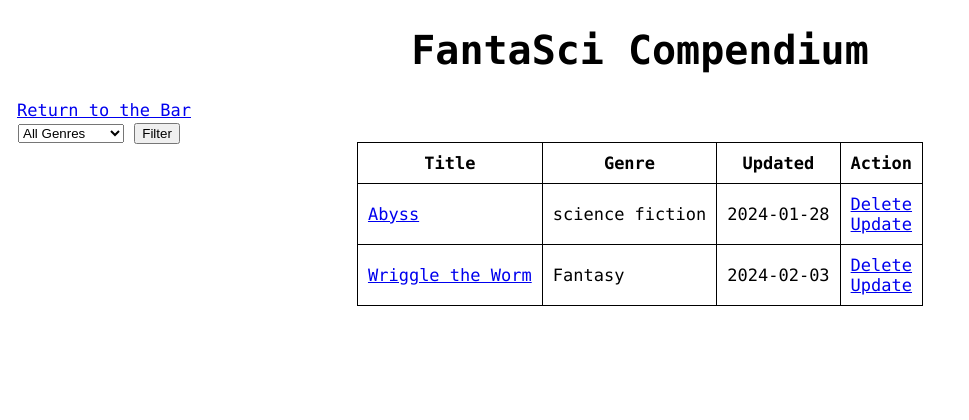
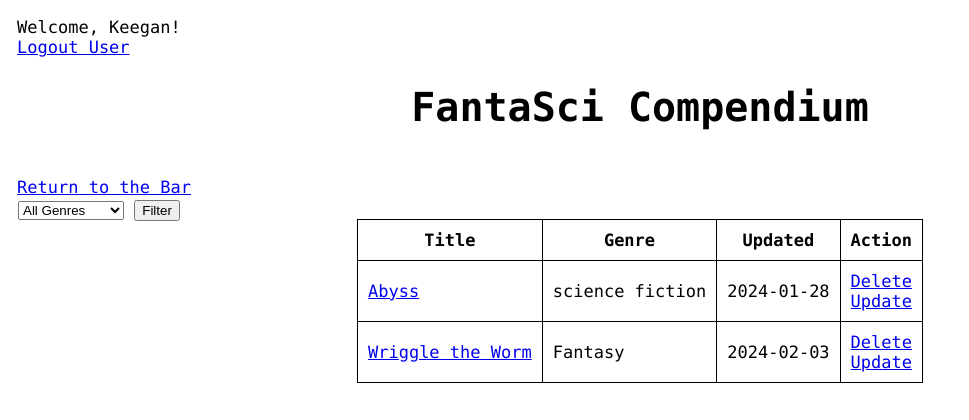
Before and after one commit to dbo-keeganpatton/fantasci, a Flask app: page /story_db/ in a window 1280 px wide. Shown: the top 420 px of the page, without its empty margins (0-969 px from the left). Run offline with Flask 3, Linux system fonts and the light colour scheme; a user stored in the database is signed in; parts of the project's set-up code (start-up, migrations or seed data) failed here and were passed over; some libraries are stand-ins or nearby versions.

Commit message:
Added Logout feature to HTML templates

```diff
--- a/main.py
+++ b/main.py
@@ -139,7 +139,7 @@ def index():
 
     else:
         stories = NewStory.query.order_by(NewStory.date_created).all()
-        return render_template('index.html', stories=stories)
+        return render_template('index.html', stories=stories, current_user=current_user)
 
 
 ###################################################
@@ -160,7 +160,7 @@ def story_db():
             stories = [story for story in stories if story.genre == select_genre]
 
 
-    return render_template('story_db.html', stories=stories, unique_genres=unique_genres)
+    return render_template('story_db.html', stories=stories, unique_genres=unique_genres, current_user=current_user)
 
 
 @app.route('/delete/<int:id>')
@@ -195,7 +195,7 @@ def update(id):
             "Something is wrong..."
 
     else:
-        return render_template('update.html', story=story)
+        return render_template('update.html', story=story, current_user=current_user)
 
 
 @app.route('/viewstory/<int:id>', methods=['GET'])
@@ -203,7 +203,7 @@ def view_story(id):
     '''Hyperlink to Select Story'''
 
     story = NewStory.query.get_or_404(id)
-    return render_template('view_story.html', story=story)
+    return render_template('view_story.html', story=story, current_user=current_user)
 
 
 ###################################################
--- a/templates/login.html
+++ b/templates/login.html
@@ -12,6 +12,8 @@
 
 <body>
 
+	<a href="/register/" class="button">No Account? Sign up here!!</a><br>
+
 	<h1>Provide Login</h1>
 
 	<form method="POST" action="">
--- a/templates/register.html
+++ b/templates/register.html
@@ -12,6 +12,8 @@
 
 <body>
 
+	<a href="/login" class="button">Already a member? Login Here</a><br>
+
 	<h1>Create Login</h1>
 
 	<form method="POST" action="">
--- a/templates/story_db.html
+++ b/templates/story_db.html
@@ -11,8 +11,17 @@
 
 
 {% block body %}
+
+{% if current_user.is_authenticated %}
+<div>Welcome, {{ current_user.username }}!</div>
+	<a href="/logout/" class="button">Logout User</a><br>
+{% else %}
+<div>Not Logged In</div>
+{% endif %}
+
+
 <div class="content">
-	<h1 style="text-align: center;">FantaSci Compendium</h1>
+	<h1 style="text-align: center;">FantaSci Compendium</h1><br>
 
 	<!-- If there are no Stories yet, this prompts the user to return to Index.html -->
 	{% if stories|length < 1 %}
```
Also changed, not shown: templates/index.html (+10 -0 lines), instance/test.db.
